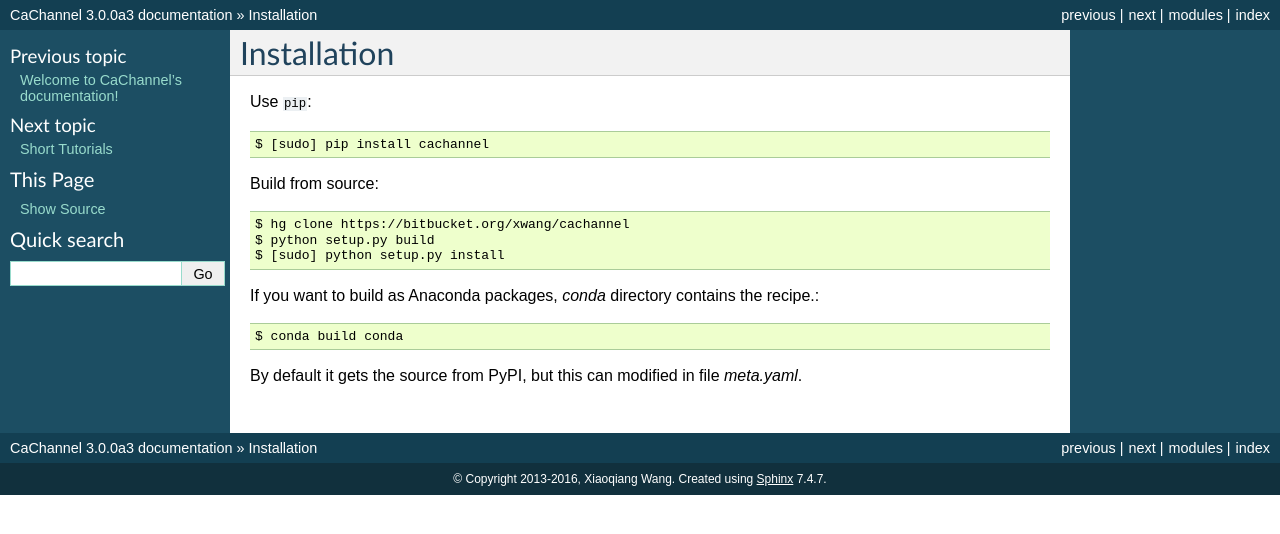
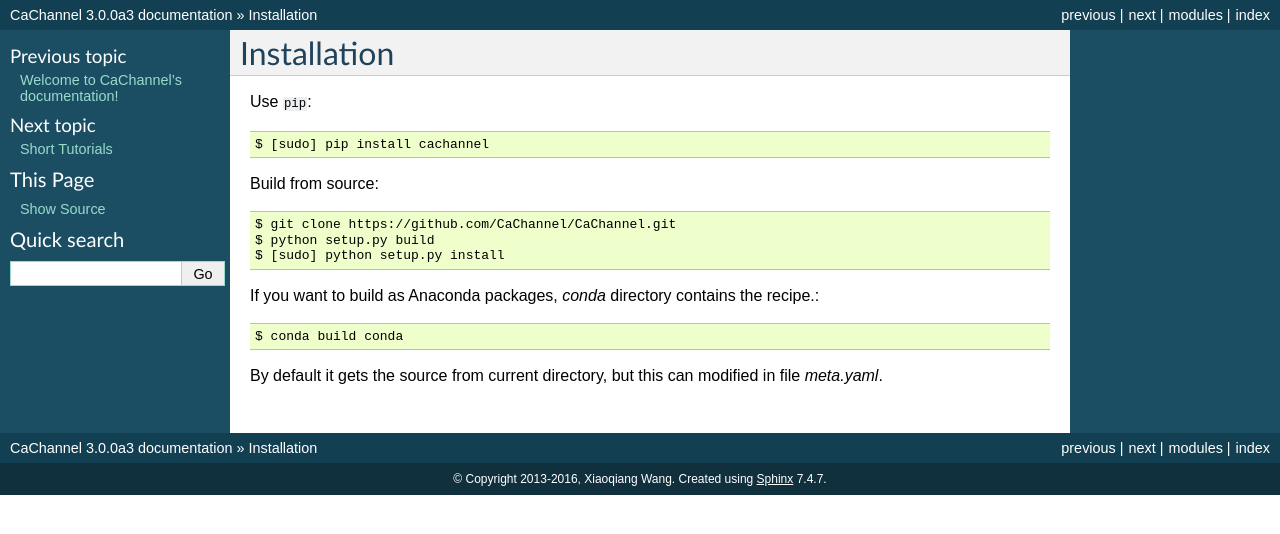
Before and after one commit to CaChannel/CaChannel, a Sphinx documentation site: the page built from docs/source/installation.rst, in a window 1280 px wide. Shown: the top 534 px of the page. Built offline with Sphinx 7.4.7, drawn with Linux system fonts in a browser that asks for light colours.

Commit message:
update urls

```diff
--- a/docs/source/installation.rst
+++ b/docs/source/installation.rst
@@ -8,7 +8,7 @@ Use ``pip``::
 
 Build from source::
 
-    $ hg clone https://bitbucket.org/xwang/cachannel
+    $ git clone https://github.com/CaChannel/CaChannel.git
     $ python setup.py build
     $ [sudo] python setup.py install
 
@@ -17,4 +17,4 @@ contains the recipe.::
 
     $ conda build conda
 
-By default it gets the source from PyPI, but this can modified in file *meta.yaml*.
+By default it gets the source from current directory, but this can modified in file *meta.yaml*.
```
